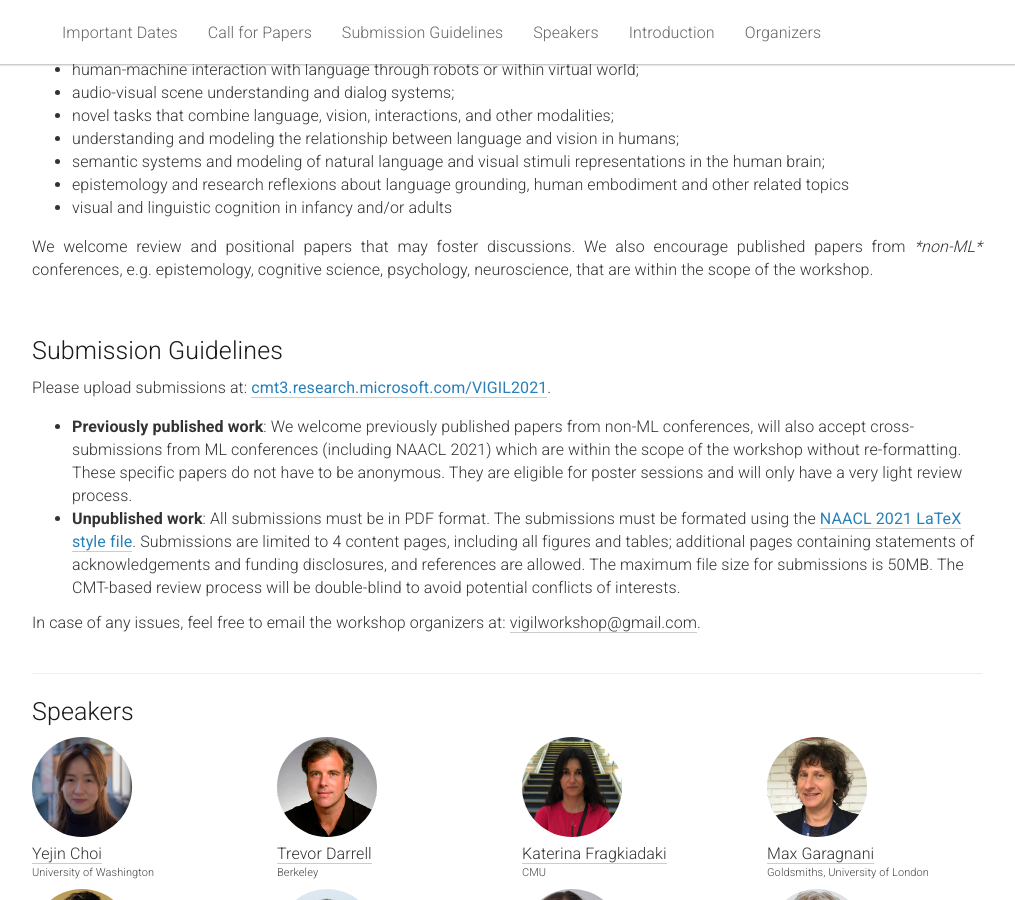
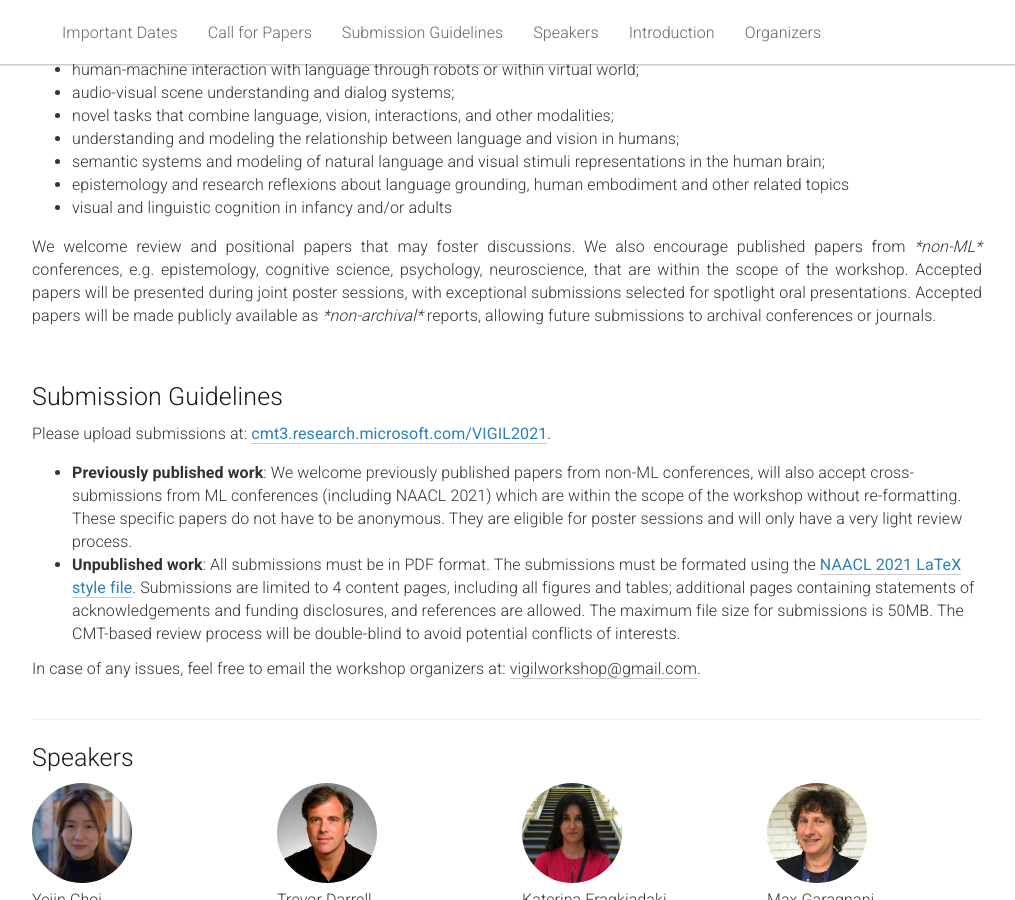
Before and after one commit to vigilworkshop/vigilworkshop.github.io, a Jekyll site: the page built from _pages/home.md, in a window 1280 px wide and 900 px high, scrolled down 935 px. Shown: the whole window, without its empty margins (133-1148 px from the left). Built offline with Jekyll 4.4.1, drawn with Linux system fonts in a browser that asks for light colours.

Commit message:
Update home.md

```diff
--- a/_pages/home.md
+++ b/_pages/home.md
@@ -94,7 +94,7 @@ acknowledgements: ""
   <li>visual and linguistic cognition in infancy and/or adults</li>
           </ul>
       </p>
-      <p>We welcome review and positional papers that may foster discussions. We also encourage published papers from <i>*non-ML*</i> conferences, e.g. epistemology, cognitive science, psychology, neuroscience, that are within the scope of the workshop. </p>
+      <p>We welcome review and positional papers that may foster discussions. We also encourage published papers from <i>*non-ML*</i> conferences, e.g. epistemology, cognitive science, psychology, neuroscience, that are within the scope of the workshop. Accepted papers will be presented during joint poster sessions, with exceptional submissions selected for spotlight oral presentations. Accepted papers will be made publicly available as <i>*non-archival*</i> reports, allowing future submissions to archival conferences or journals. </p>
   </div>
 </div>
 
```
